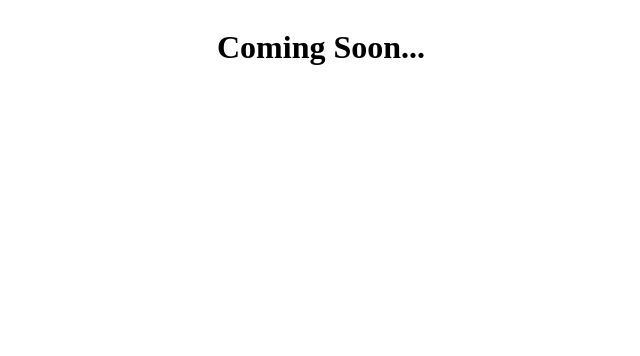
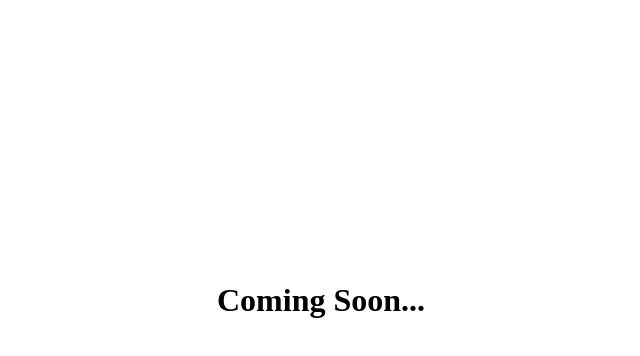
Before and after one commit to huzaifa-haider/business, a plain HTML site: page index.html in a window 1280 px wide. Shown: the whole page, without its empty margins (319-959 px from the left). Drawn offline with Linux system fonts and the light colour scheme.

Commit message:
correctly centered

```diff
--- a/index.html
+++ b/index.html
@@ -7,8 +7,9 @@
 </head>
 <body>
     <container>
-        <div class="container" style="display: flex; justify-content: center;justify-self: center;">
-            <h1>Coming Soon...</h1>
+        <div class="container" style="display: flex; justify-content: center; align-items: center;">
+            <div class="content" style="text-align: center; margin-top: 20%;">
+                <h1>Coming Soon...</h1>
         </div>
 
 </body>
```
